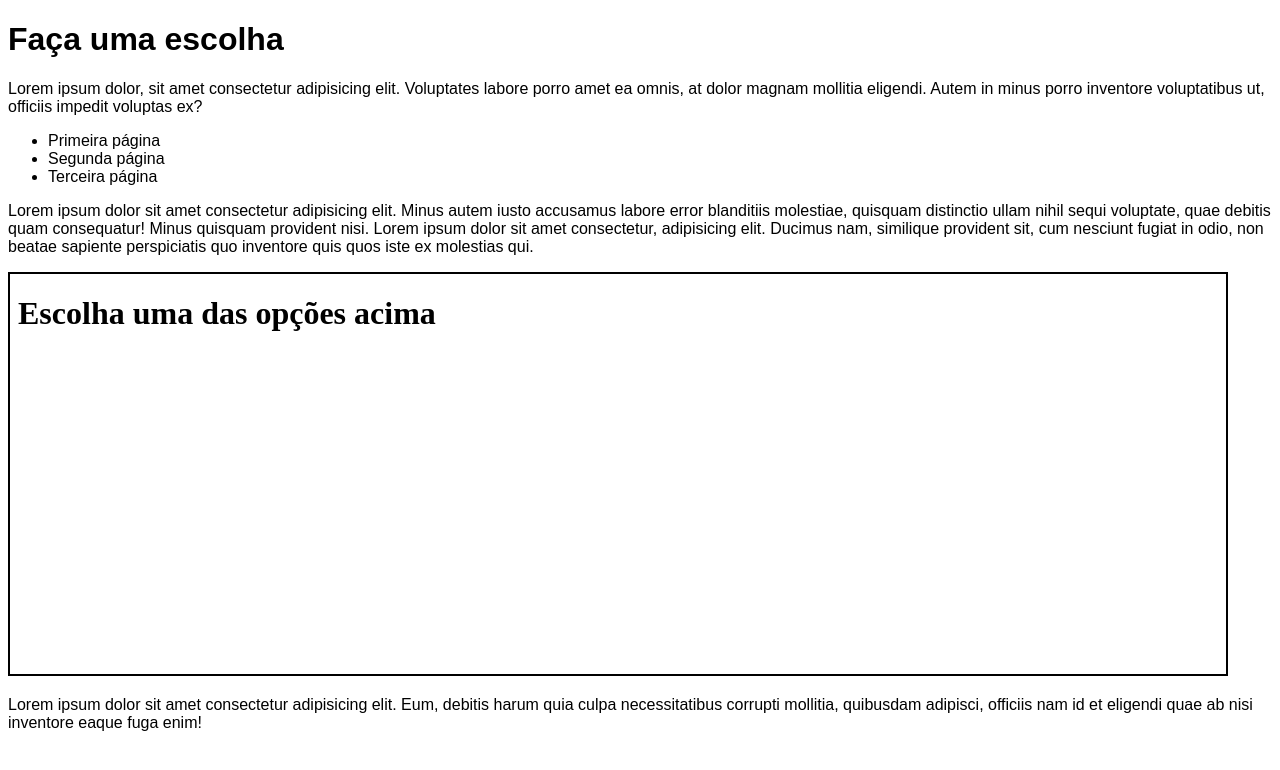
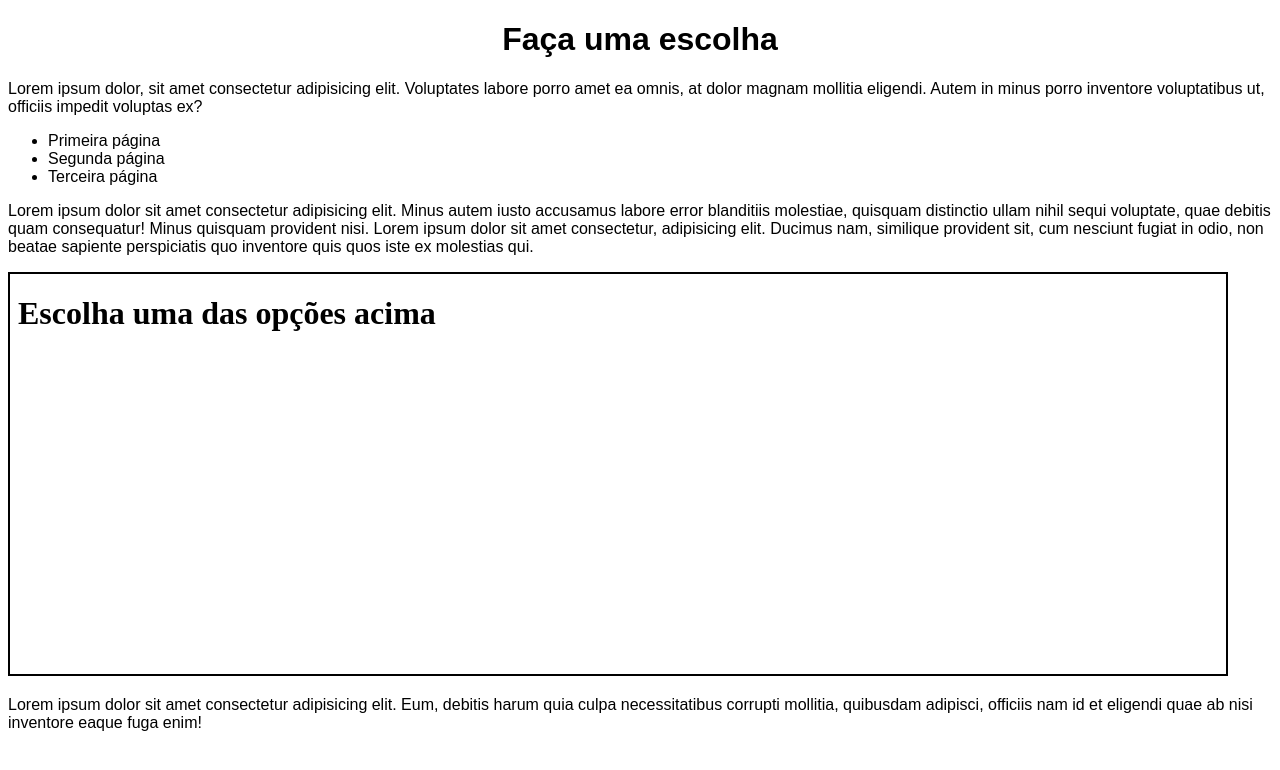
Before and after one commit to dgbarros/HTML-CSS, a plain HTML site: page EXERCICIOS/ex024/iframe003.html in a window 1280 px wide. Drawn offline with Linux system fonts and the light colour scheme.

Commit message:
atualização de paginas

```diff
--- a/EXERCICIOS/ex024/iframe003.html
+++ b/EXERCICIOS/ex024/iframe003.html
@@ -9,24 +9,32 @@
         body{
             font-family: Arial, Helvetica, sans-serif;
         }
+
         #tela{
             width: 95vw;
             height: 400px;
             border: 2px solid black;
         }
+
         a{
             text-decoration: none;
             color: black;
+        }
 
-        }
         a:hover{
             text-decoration: underline;
             color: blue;
         }
 
+        h1{
+            text-align: center;
+        }
+
+
     </style>
 </head>
 <body>
+    <main>
         <h1>
             Faça uma escolha
         </h1>
@@ -41,16 +49,15 @@
         <p>
             Lorem ipsum dolor sit amet consectetur adipisicing elit. Minus autem iusto accusamus labore error blanditiis molestiae, quisquam distinctio ullam nihil sequi voluptate, quae debitis quam consequatur! Minus quisquam provident nisi. Lorem ipsum dolor sit amet consectetur, adipisicing elit. Ducimus nam, similique provident sit, cum nesciunt fugiat in odio, non beatae sapiente perspiciatis quo inventore quis quos iste ex molestias qui.
         </p>
-
         <iframe id="tela" name="frame" srcdoc="<h1> Escolha uma das opções acima</h1>">
             <p>
                 Infelizmente seu navegador não é compátivel
             </p>
         </iframe>
-
         <p>
             Lorem ipsum dolor sit amet consectetur adipisicing elit. Eum, debitis harum quia culpa necessitatibus corrupti mollitia, quibusdam adipisci, officiis nam id et eligendi quae ab nisi inventore eaque fuga enim!
         </p>
+    </main>
 
 </body>
 </html>
```
Lines whose indentation alone changed are shown as unchanged.
